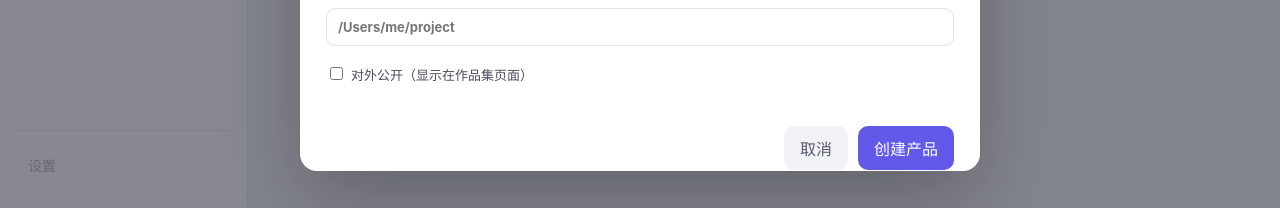
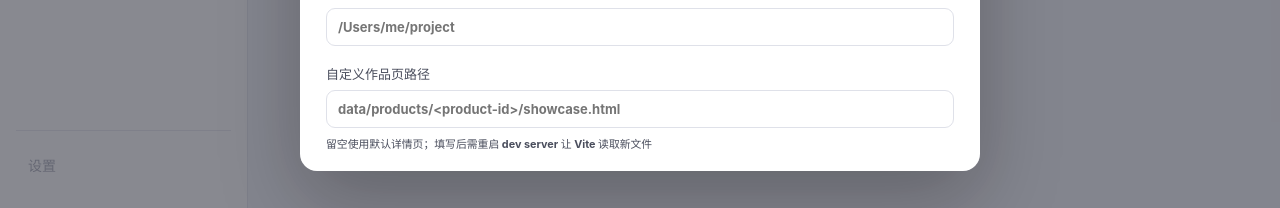
Before and after one commit to fansea0/vibe_studio, a React (Vite) app: page /products in a window 1280 px wide. Both pictures are taken after a click on the button "＋ 新建产品". Shown: the part 589-797 px from the top of the page. Built offline with nearby package versions, Linux system fonts and the light colour scheme; no server answers.

Commit message:
feat: surface showcasePagePath in product forms

```diff
--- a/src/app/ProductFields.tsx
+++ b/src/app/ProductFields.tsx
@@ -48,6 +48,18 @@ export function ProductFields({ values, errors, onChange }: ProductFieldsProps)
       {field('appUrl', '应用地址', <input name="appUrl" type="url" placeholder="https://" value={values.appUrl} onChange={change} />)}
       <div className="span-2">{field('repositoryPath', 'Git 仓库绝对路径', <input name="repositoryPath" placeholder="/Users/me/project" value={values.repositoryPath} onChange={change} />)}</div>
       <div className="span-2 field">
+        <label htmlFor="product-showcasePagePath">自定义作品页路径</label>
+        <input
+          id="product-showcasePagePath"
+          type="text"
+          name="showcasePagePath"
+          value={values.showcasePagePath}
+          onChange={change}
+          placeholder="data/products/<product-id>/showcase.html"
+        />
+        <small className="field-hint">留空使用默认详情页；填写后需重启 dev server 让 Vite 读取新文件</small>
+      </div>
+      <div className="span-2 field">
         <label htmlFor="product-isPublic">
           <input
             id="product-isPublic"
--- a/src/app/productForm.ts
+++ b/src/app/productForm.ts
@@ -12,6 +12,7 @@ export interface ProductFormValues {
   appUrl: string
   repositoryPath: string
   isPublic: boolean
+  showcasePagePath: string
 }
 
 export type ProductFormErrors = Partial<Record<keyof ProductFormValues, string>>
@@ -38,6 +39,7 @@ export const productToFormValues = (product?: Product): ProductFormValues => ({
   appUrl: product?.appUrl ?? '',
   repositoryPath: product?.repositoryPath ?? '',
   isPublic: product?.isPublic ?? false,
+  showcasePagePath: product?.showcasePagePath ?? '',
 })
 
 export const validateProductValues = (
@@ -94,6 +96,7 @@ export const mergeProductValues = (
   appUrl: values.appUrl.trim() || null,
   repositoryPath: values.repositoryPath.trim(),
   isPublic: values.isPublic,
+  showcasePagePath: values.showcasePagePath.trim(),
   updatedAt: timestamp,
 })
 
```
